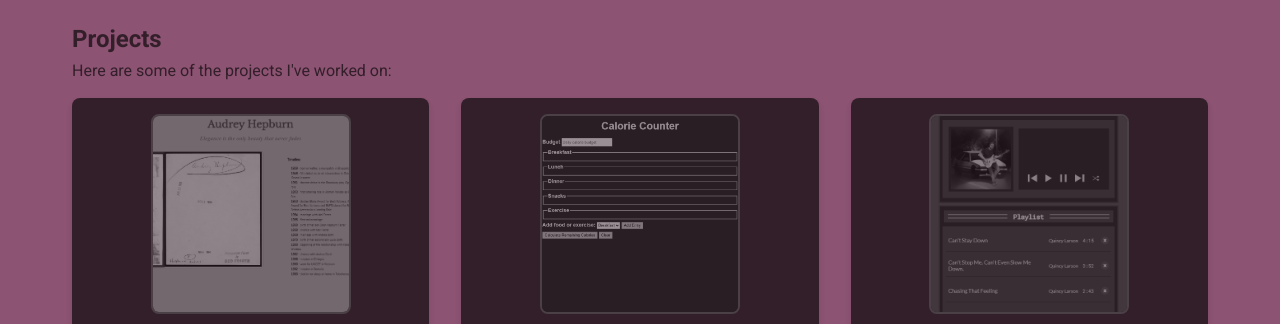
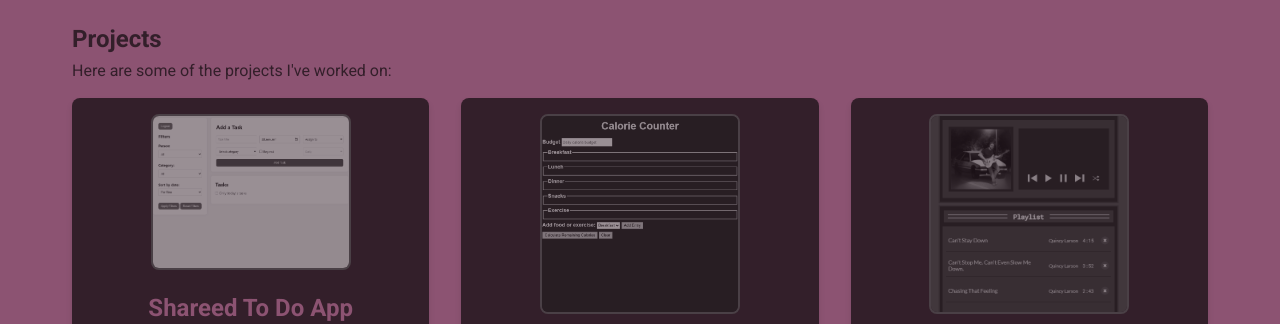
Before and after one commit to anka-oss/ossowska_portfolio, a website: page en/index.html in a window 1280 px wide. Shown: the part 1250-1574 px from the top of the page. Drawn offline with Linux system fonts and the light colour scheme; a web font is replaced by a local one.

Commit message:
Add correct screenshot to to do app

```diff
--- a/en/index.html
+++ b/en/index.html
@@ -72,7 +72,7 @@
                 <p>Here are some of the projects I've worked on:</p>
                 <div class="project-grid">
                     <div class="project">
-                        <img class="proj_img" src="../images/audrey_screen.png" alt="audrey tribute screenshot">
+                        <img class="proj_img" src="../images/to-do.png" alt="to do app screenshot">
                         <div>
                             <h2>Shareed To Do App</h2>
                             <p class="icons"><a class="project-link" href="https://github.com/anka-oss/to-do-app" ><img class="link-icon" src="../images/github.png" alt="github icon"> </a><a class="project-link" href="https://oss-todoapp.netlify.app/" ><img class="link-icon" src="../images/web.png" alt="website icon"></a></p>
```
Also changed, not shown: index.html (+1 -1 lines), images/to-do.png (added).
